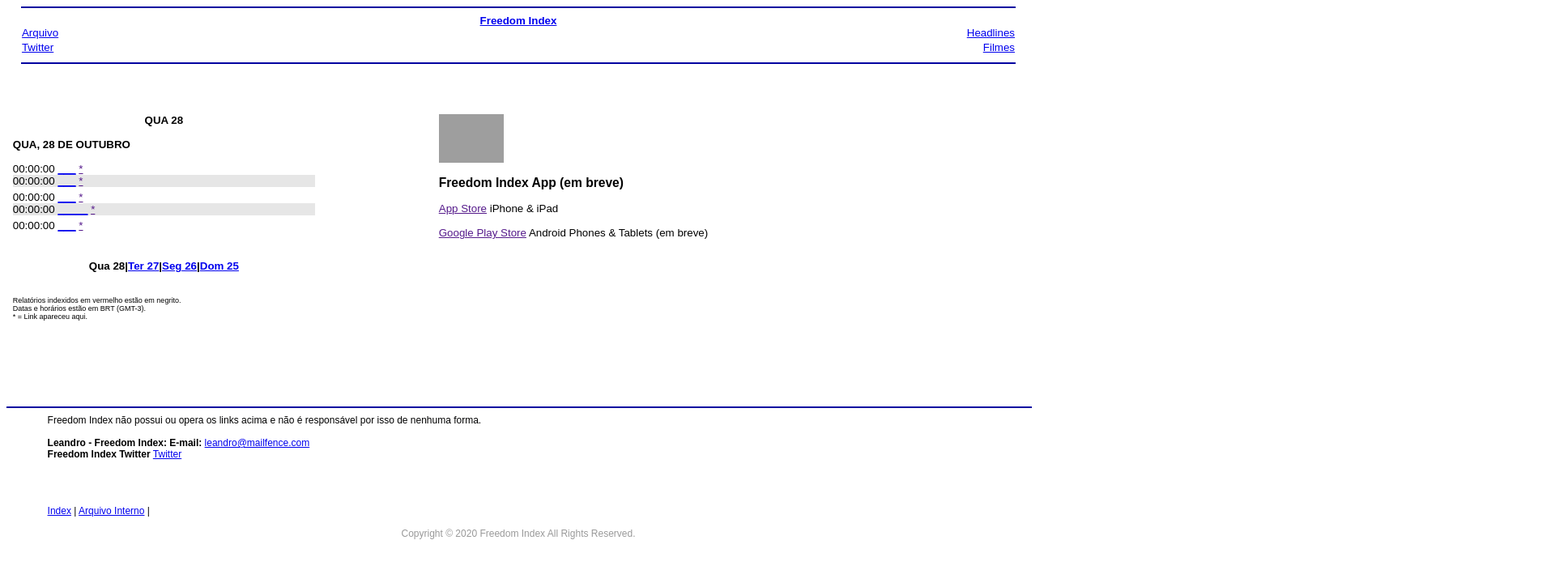
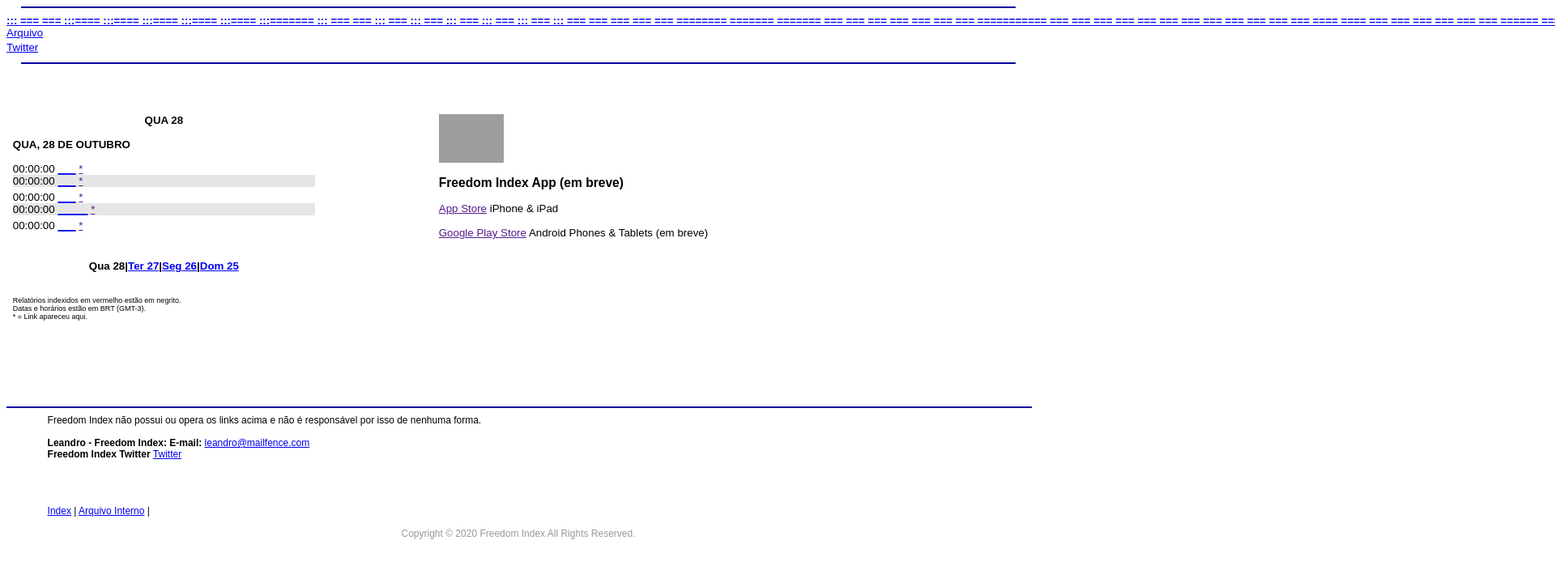
Before and after one commit to notables/notables.github.io, a plain HTML site: page index.html in a window 1280 px wide. Shown: the top 704 px of the page at 81% size, 1920 px wide, since content can reach past the window. Drawn offline with Linux system fonts and the light colour scheme; grey boxes are pictures that could not be loaded.

Commit message:
Update index.html

```diff
--- a/index.html
+++ b/index.html
@@ -69,7 +69,12 @@ function AntiSpambotMailto(codelist, description, atagattr) {
 <table width="97%" cellpadding="0" cellspacing="0" border="0">
 	<tr>
 		<td width="100%" colspan="3" nowrap align="center" class="dra" valign="top">
-			<a href="https://freedomindex.github.io" target="_top"><strong>Freedom Index</strong></a>
+			<a href="https://freedomindex.github.io" target="_top"><strong> :::  ===  === :::====  :::====       :::====  :::====  :::====  :::=======
+                :::  ===  === :::  === :::  ===      :::  === :::  === :::  === ::: === ===
+                ===  ===  === ======== =======       =======  ===  === ===  === === === ===
+                 ===========  ===  === === ===       === ===  ===  === ===  === ===     ===
+                  ==== ====   ===  === ===  ===      ===  ===  ======   ======  ===     ===
+                                                                                           </strong></a>
 		</td>
 	</tr>
 	<tr valign="top">
```
